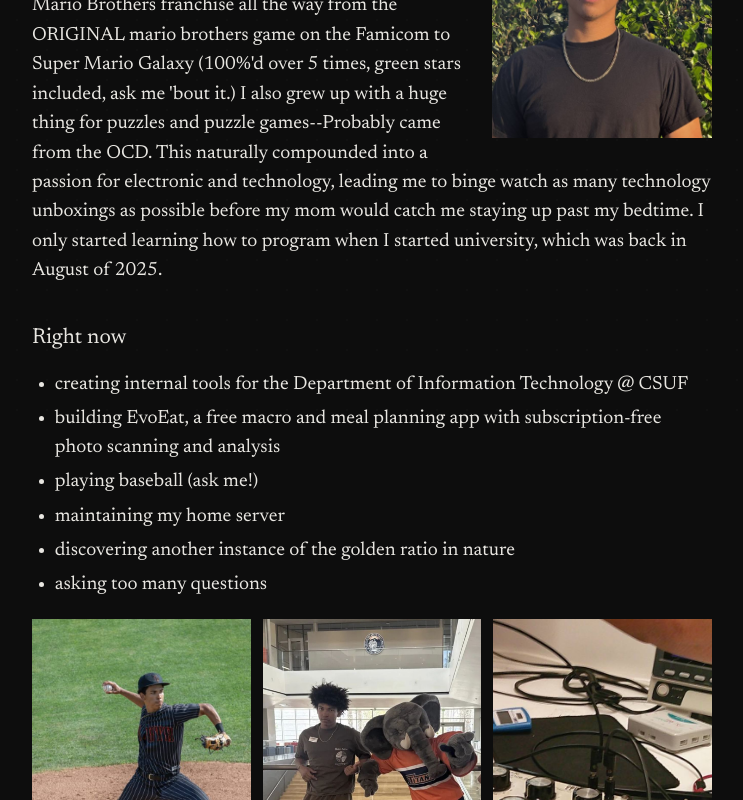
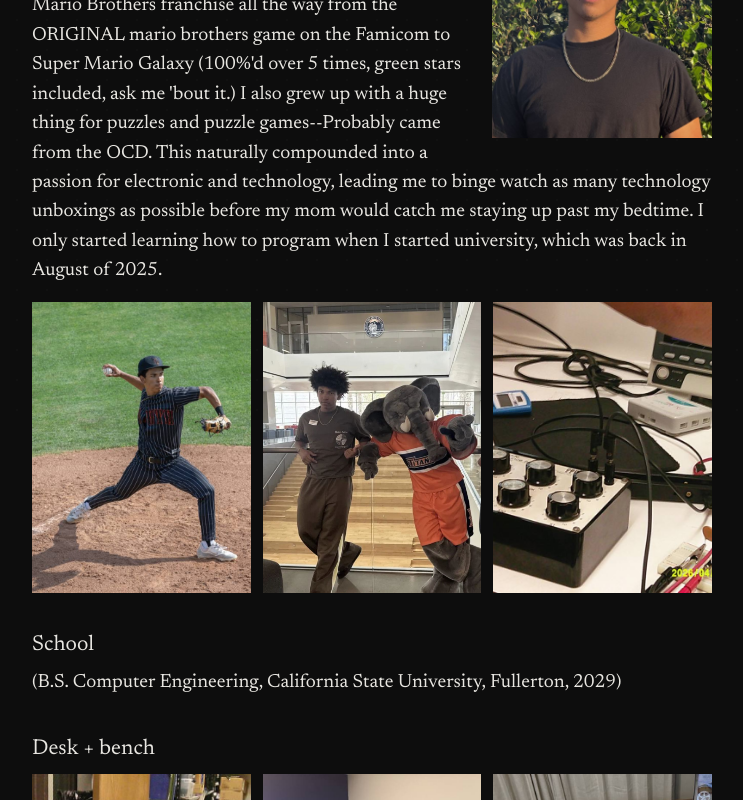
Before and after one commit to evanoctave/personal_website, a React (Vite) app: page /about in a window 1280 px wide. Shown: the part 385-1185 px from the top of the page, without its empty margins (268-1011 px from the left). Built offline with nearby package versions, Linux system fonts and the light colour scheme.

Commit message:
content: drop the right-now list from the about page and loosen the photo alts

```diff
--- a/src/pages/AboutPage.jsx
+++ b/src/pages/AboutPage.jsx
@@ -19,20 +19,10 @@ export default function AboutPage() {
 
       </p>
 
-      <h2>Right now</h2>
-      <ul>
-        <li>creating internal tools for the Department of Information Technology @ CSUF</li>
-        <li>building EvoEat, a free macro and meal planning app with subscription-free photo scanning and analysis</li>
-        <li>playing baseball (ask me!)</li>
-        <li>maintaining my home server</li>
-        <li>discovering another instance of the golden ratio in nature</li>
-        <li>asking too many questions</li>
-      </ul>
-
       <div className="gallery gallery--three">
-        <Placeholder alt="Evan mid-pitch on the mound in a pinstripe uniform" position="50% 50%" ratio="3 / 4" src="/photos/pitch.jpg" />
-        <Placeholder alt="Evan walking with Tuffy the elephant, the Cal State Fullerton mascot" position="50% 40%" ratio="3 / 4" src="/photos/tuffy.jpg" />
-        <Placeholder alt="A workbench with a power supply, cables, and a small PCB" position="50% 50%" ratio="3 / 4" src="/photos/workbench.jpg" />
+        <Placeholder alt="dealin'" position="50% 50%" ratio="3 / 4" src="/photos/pitch.jpg" />
+        <Placeholder alt="BIG TUFFY" position="50% 40%" ratio="3 / 4" src="/photos/tuffy.jpg" />
+        <Placeholder alt="physics project" position="50% 50%" ratio="3 / 4" src="/photos/workbench.jpg" />
       </div>
 
       <h2>School</h2>
```
